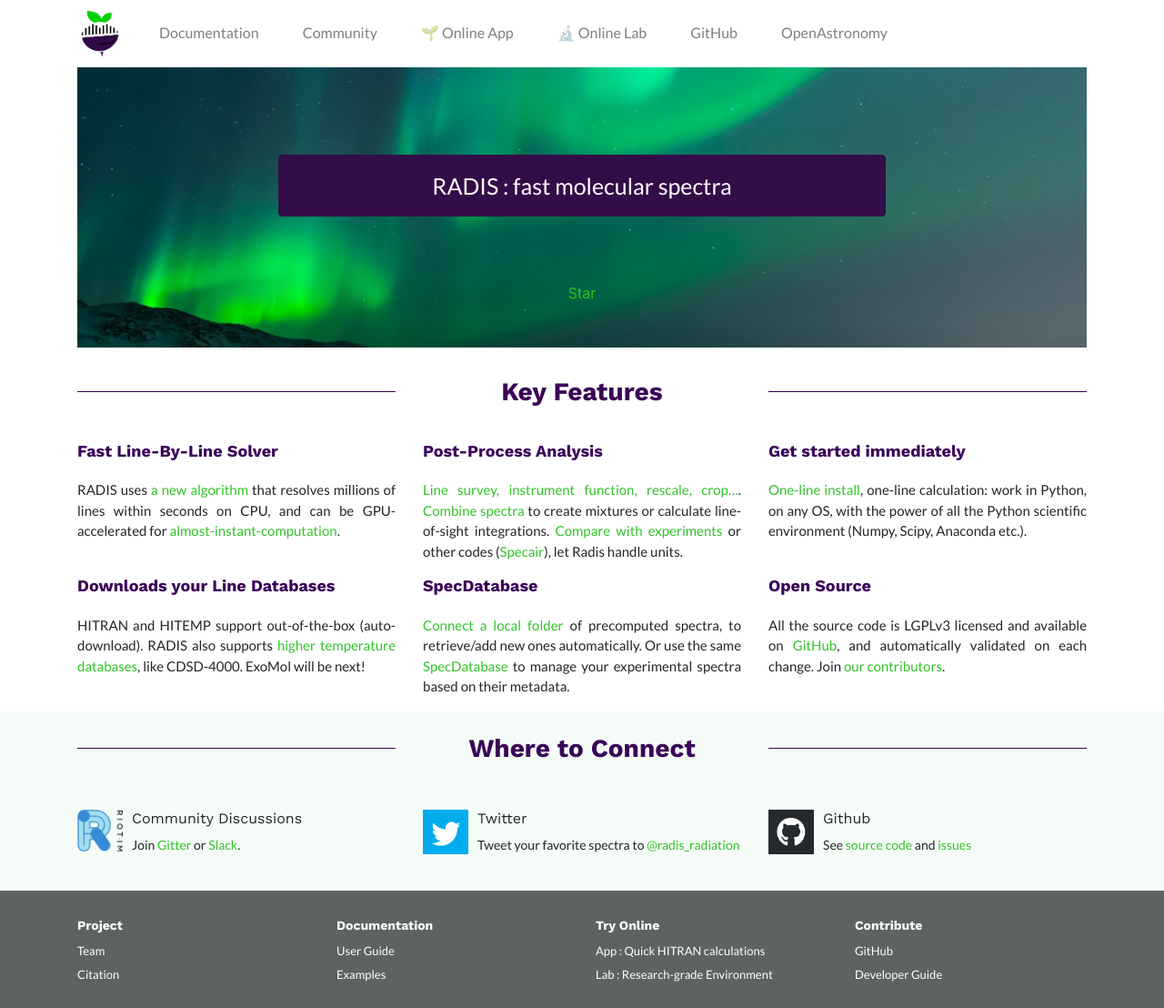
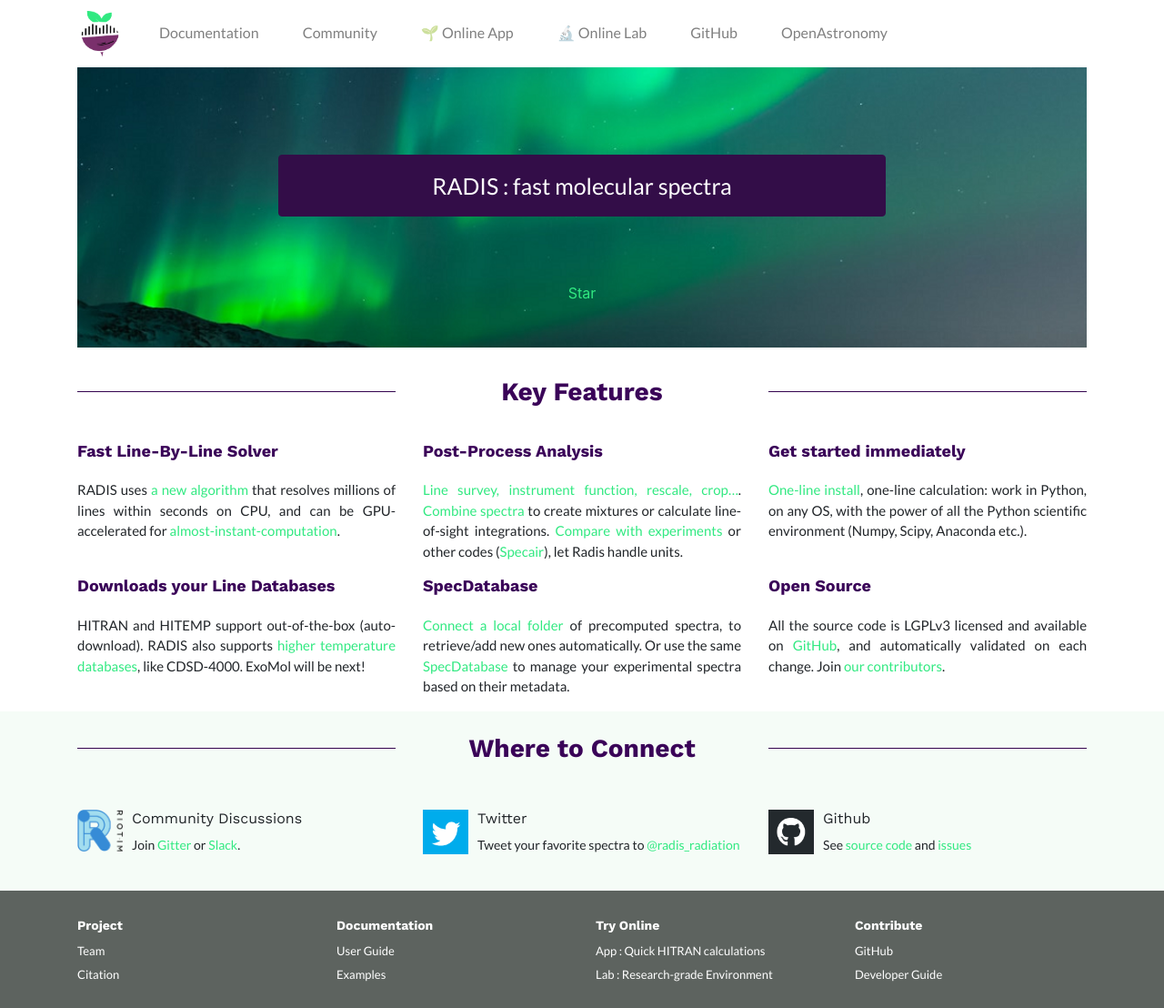
Before and after one commit to radis/radis.github.io, a Jekyll site: the page built from index.html, in a window 1280 px wide. Shown: the whole page at 91% size. Built offline with Jekyll 4.4.1, drawn with Linux system fonts in a browser that asks for light colours.

Commit message:
update color palette

```diff
--- a/_includes/sidecar.html
+++ b/_includes/sidecar.html
@@ -10,7 +10,7 @@
   top: 0;
   border-radius: 0 0 0.5em 0.5em;
   right: 235px;
-
+  background-color: "#31E981";
 }
 .gitter-open-chat-button.is-collapsed {
   transform: translateY(-120%);
--- a/css/main.sass
+++ b/css/main.sass
@@ -119,10 +119,10 @@
   background-color: #f5fcf7
 
 a
-  color: #30C328
+  color: #31E981
 
 .link
-  color: #30C328
+  color: #31E981
 
 h1
   font-family: "Work Sans", sans-serif
--- a/css/radis_color_template.txt
+++ /dev/null
@@ -1 +0,0 @@
-http://paletton.com/#uid=34H0W0kugqwk7xbppudwElAEYgv
```
Also changed, not shown: css/color_palette.png (added), img/radis_ico.png.
